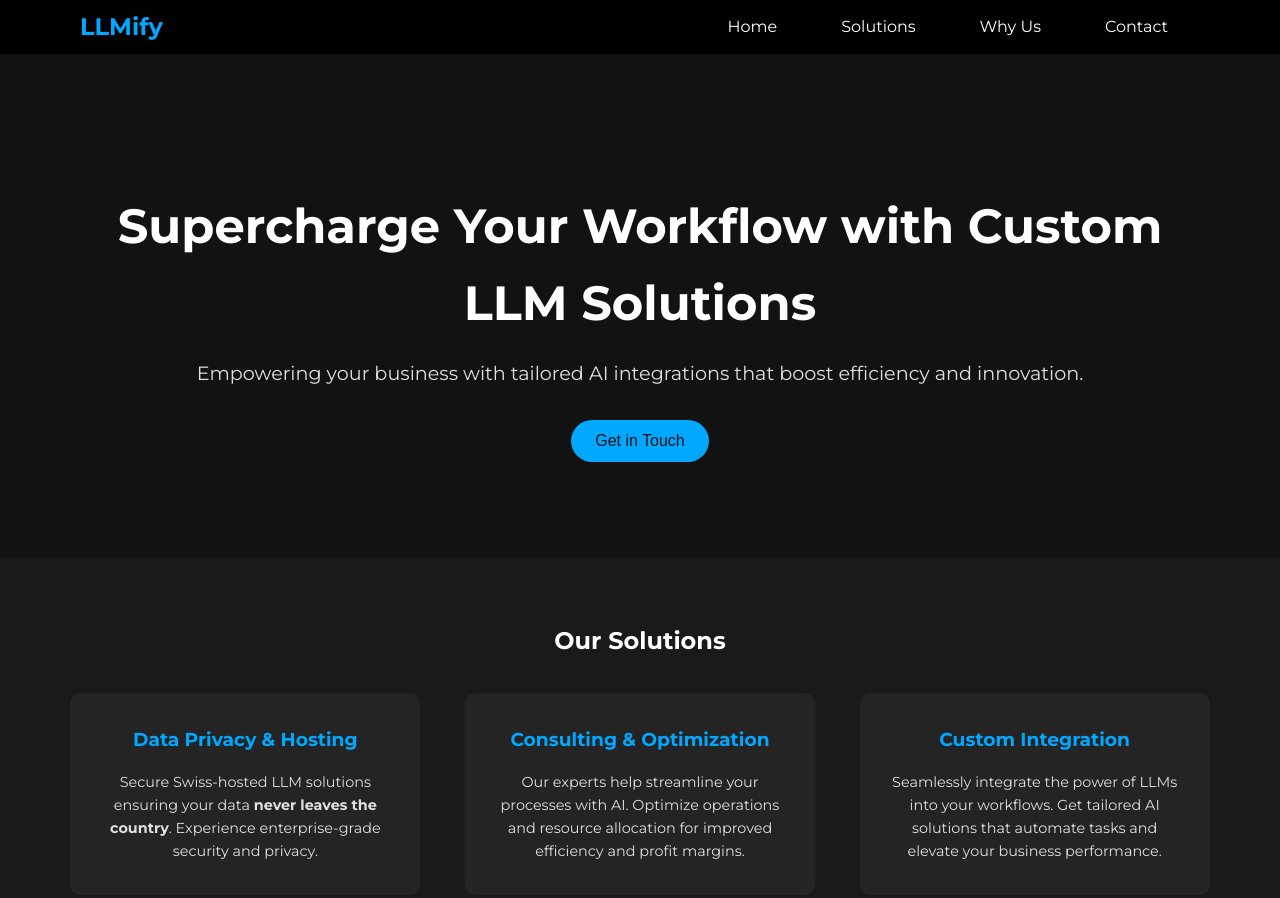
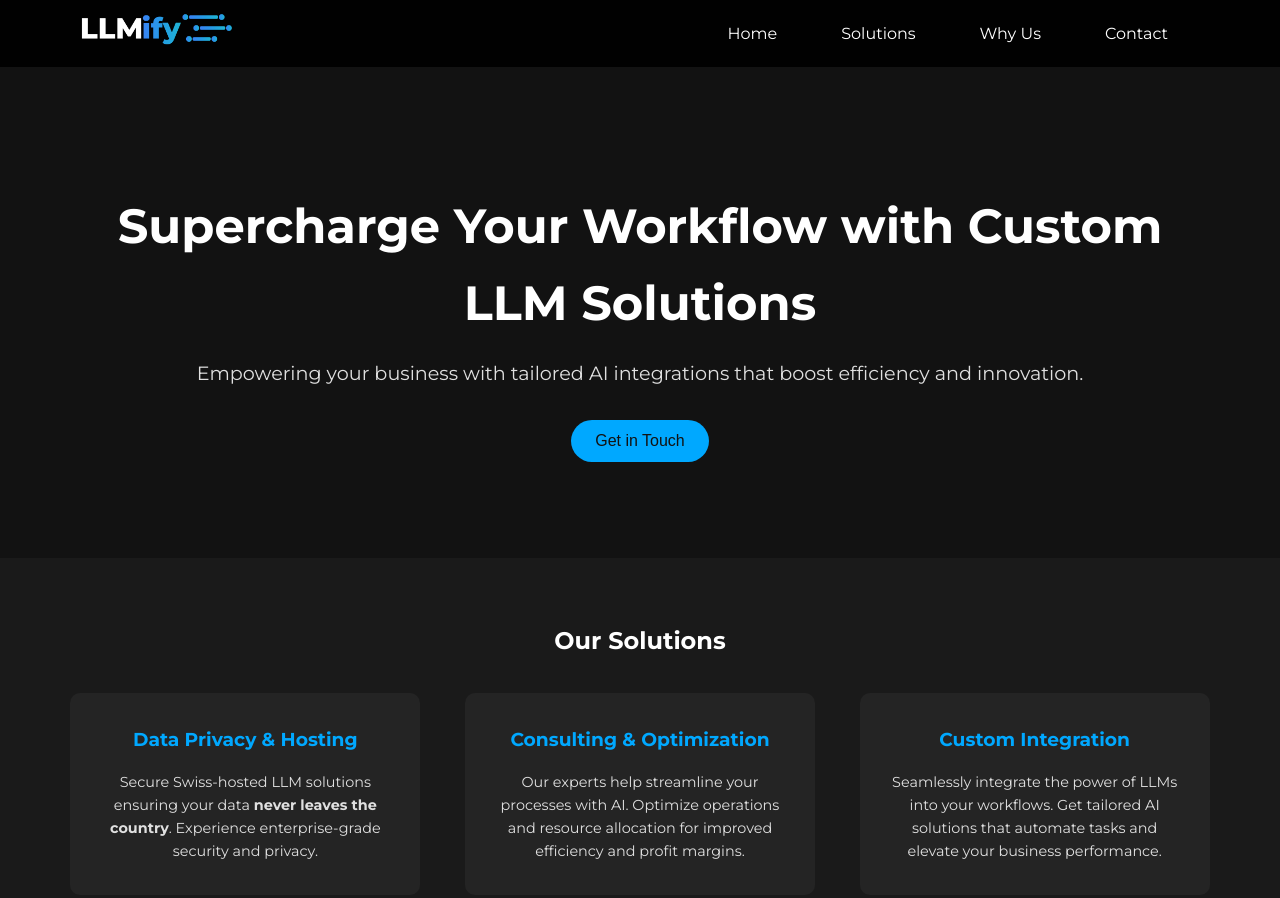
Before and after one commit to llmify/llmify.github.io, a plain HTML site: page index.html in a window 1280 px wide. Shown: the top 898 px of the page. Drawn offline with Linux system fonts and the light colour scheme.

Commit message:
updated logo

```diff
--- a/index.html
+++ b/index.html
@@ -4,6 +4,7 @@
   <meta charset="UTF-8" />
   <meta name="viewport" content="width=device-width, initial-scale=1.0" />
   <title>LLMify - Custom LLM Integration Solutions</title>
+  <link rel="icon" href="only_logo.png" type="image/png" />
   <link rel="stylesheet" href="https://fonts.googleapis.com/css?family=Montserrat:400,700&display=swap" />
   <style>
     /* Reset and basic styles */
@@ -146,7 +147,9 @@
   <nav>
     <div class="container nav-container">
       <div class="logo">
-        <a href="#hero">LLMify</a>
+        <a href="#hero">
+          <img src="full_logo.png" alt="LLMify Logo" height="40">
+        </a>
       </div>
       <div class="menu-icon" onclick="toggleMenu()">
         <span></span><span></span><span></span>
```
Also changed, not shown: full_logo.png (added), only_logo.png (added).
